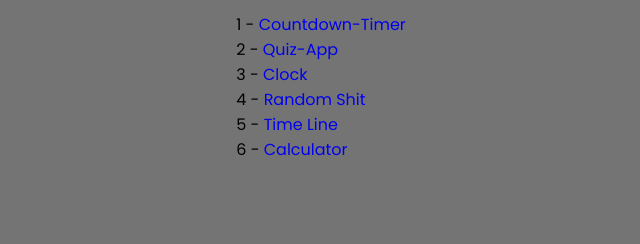
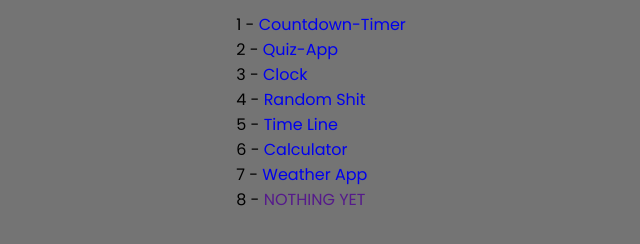
Before and after one commit to Troxip/Portfolio-PAGE, a plain HTML site: page index.html in a window 1280 px wide. Shown: the part 100-344 px from the top of the page, without its empty margins (319-959 px from the left). Drawn offline with Linux system fonts and the light colour scheme.

Commit message:
Your commit message

```diff
--- a/index.html
+++ b/index.html
@@ -36,6 +36,11 @@
         <li>
           <span>6 - </span><a href="./06 - Calculator/index.html">Calculator</a>
         </li>
+        <li>
+          <span>7 - </span
+          ><a href="./07 - Weather App/index.html">Weather App</a>
+        </li>
+        <li><span>8 - </span><a href="">NOTHING YET</a></li>
       </ul>
     </div>
   </body>
```
